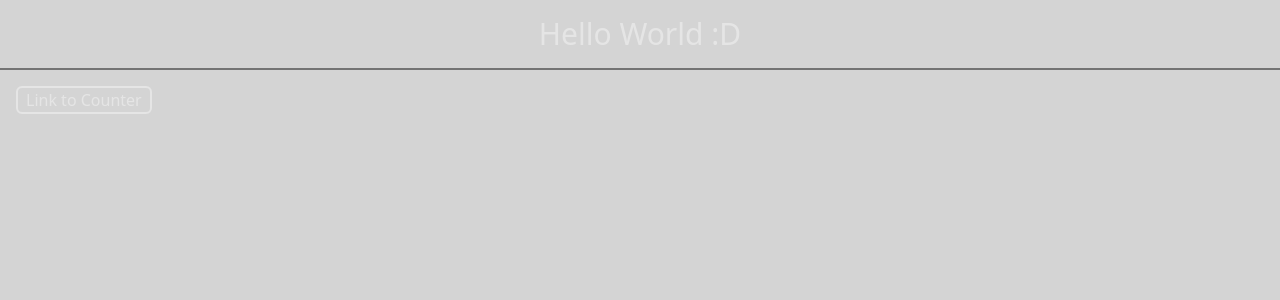
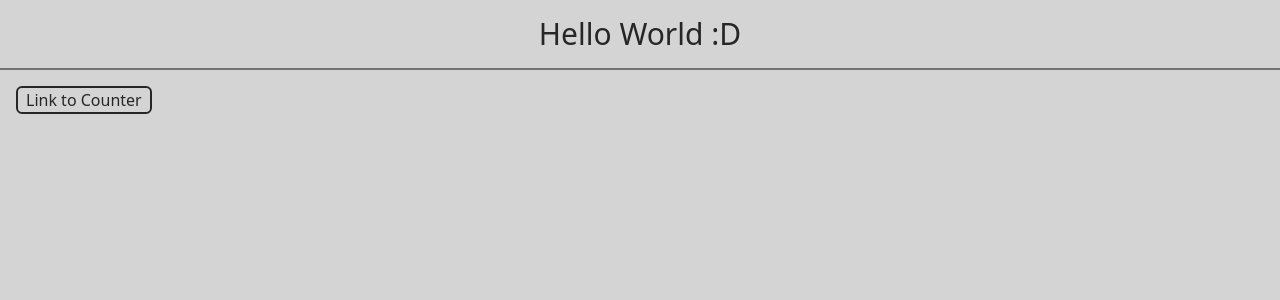
Before and after one commit to Lootmann/mynewgear, a React (Vite) app: page / in a window 1280 px wide. Shown: the top 300 px of the page. Built offline with nearby package versions, Linux system fonts and the light colour scheme.

Commit message:
fixed css

```diff
--- a/src/App.tsx
+++ b/src/App.tsx
@@ -9,7 +9,7 @@ import "/src/styles/app.css";
 createRoot(document.getElementById("root")!).render(
   <StrictMode>
     <HashRouter basename="">
-      <main className="h-full bg-neutral-300 text-neutral-200">
+      <main className="h-full bg-neutral-300 text-neutral-800">
         <Routes>
           <Route path="/" element={<Main />}></Route>
           <Route path="/counter" element={<CounterMain />}></Route>
```
